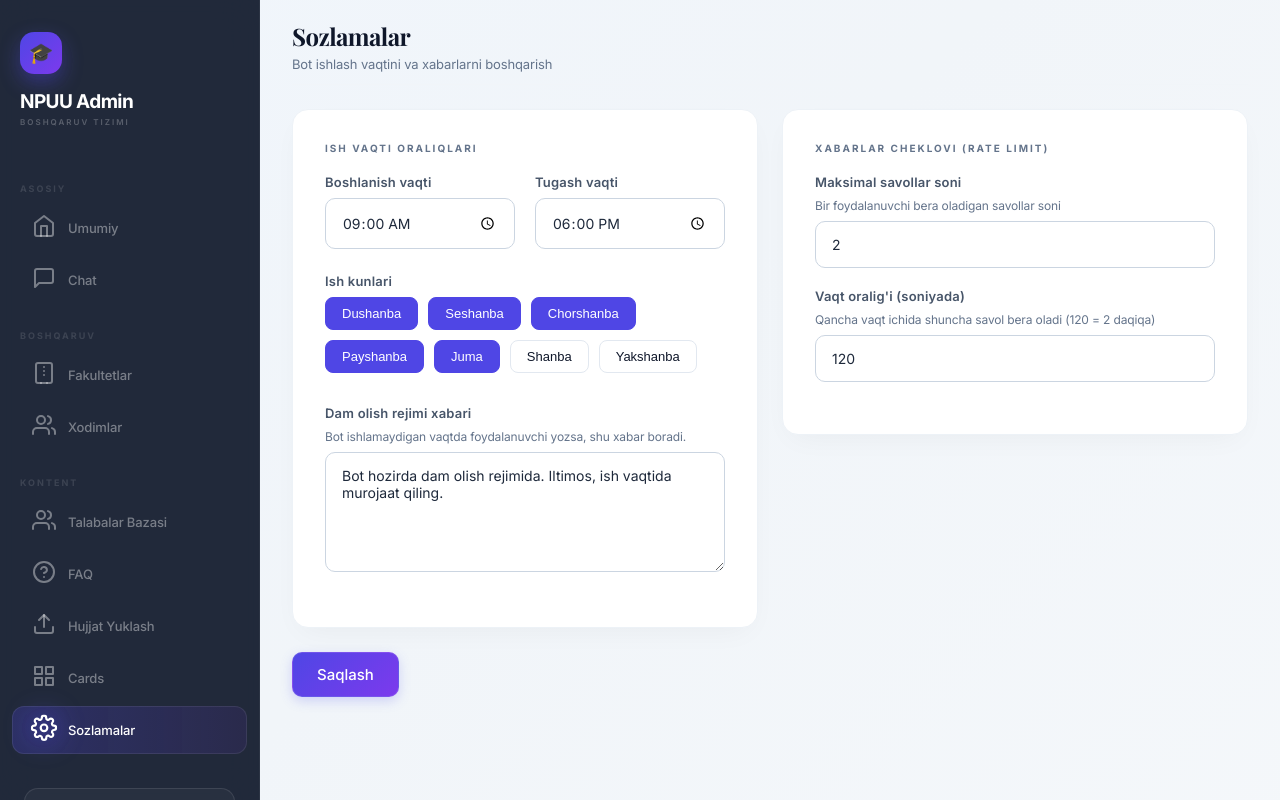
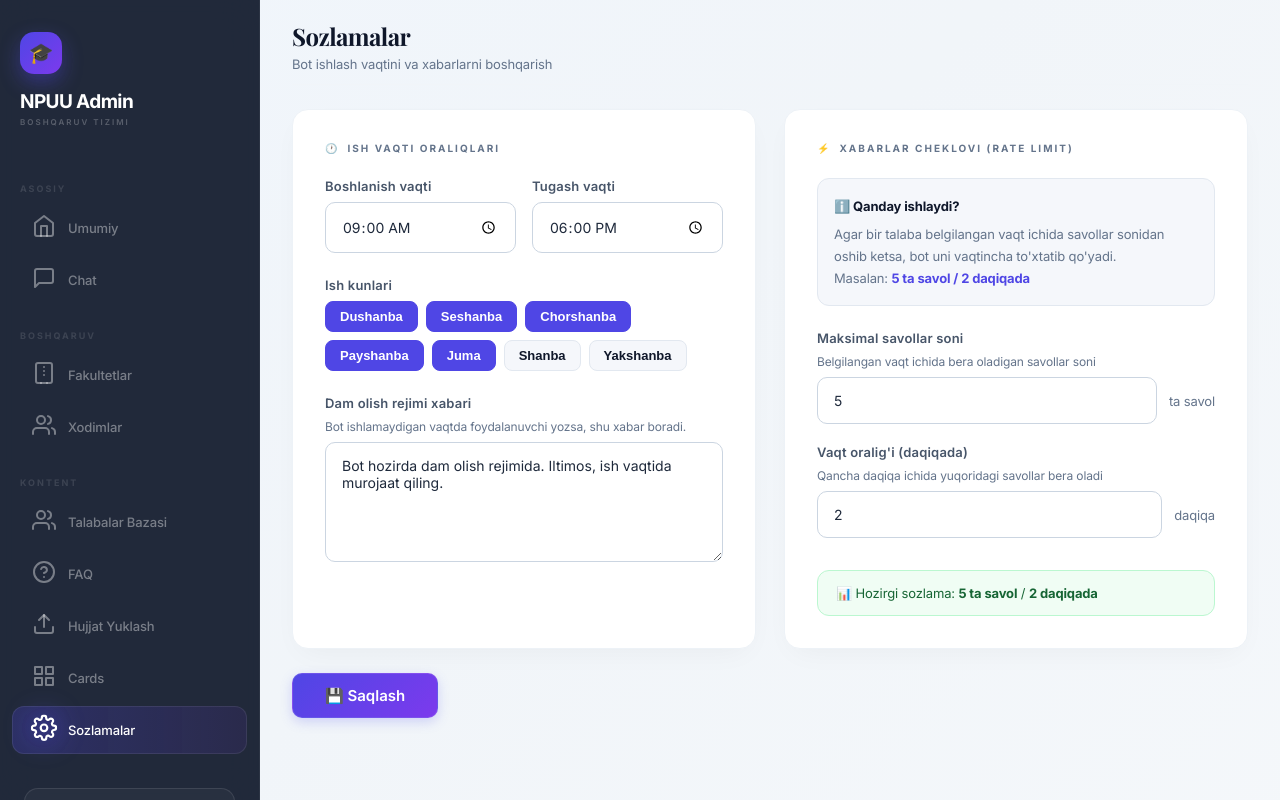
Before and after one commit to baron221/UzNPUU, a Next.js app in the folder admin-next/: page /admin/settings in a window 1280 px wide. Built offline with nearby package versions, Linux system fonts and the light colour scheme; no server answers; sample sign-in values are in the browser's storage.

Commit message:
feat: premium settings redesign, button renames, equal-height columns

```diff
--- a/admin-next/app/admin/allowed-students/page.tsx
+++ b/admin-next/app/admin/allowed-students/page.tsx
@@ -64,7 +64,7 @@ export default function AllowedStudentsPage() {
         </div>
       </div>
 
-      <div style={{ display: 'grid', gridTemplateColumns: '1fr 1fr', gap: 32, alignItems: 'start' }}>
+      <div style={{ display: 'grid', gridTemplateColumns: '1fr 1fr', gap: 32, alignItems: 'stretch' }}>
 
         {/* Upload column */}
         <section>
--- a/admin-next/app/admin/faculties/page.tsx
+++ b/admin-next/app/admin/faculties/page.tsx
@@ -52,9 +52,9 @@ export default function FacultiesPage() {
                     <td style={{ color:'var(--muted)' }}>{f.description || '—'}</td>
                     <td style={{ fontSize:12, color:'#4f46e5' }}>{f.telegram_group_name || f.telegram_group_id || '—'}</td>
                     <td><span className={`badge ${f.is_active ? 'badge-green' : 'badge-red'}`}>{f.is_active ? 'Faol' : 'Nofaol'}</span></td>
-                    <td style={{ display:'flex', gap:6 }}>
-                      <button className="btn btn-sm btn-blue" onClick={() => openEdit(f)}>Tahrir</button>
-                      <button className="btn btn-sm btn-red"  onClick={() => del(f.id)}>O&#39;chir</button>
+                    <td style={{ display:'flex', gap:8 }}>
+                      <button className="btn btn-sm btn-blue" onClick={() => openEdit(f)}>Tahrirlash</button>
+                      <button className="btn btn-sm btn-red"  onClick={() => del(f.id)}>O&#39;chirish</button>
                     </td>
                   </tr>
                 ))}
--- a/admin-next/app/admin/settings/page.tsx
+++ b/admin-next/app/admin/settings/page.tsx
@@ -18,8 +18,8 @@ export default function SettingsPage() {
     bot_end_time: '18:00',
     bot_work_days: '0,1,2,3,4',
     bot_offline_message: 'Bot hozirda dam olish rejimida. Iltimos, ish vaqtida murojaat qiling.',
-    rate_limit_requests: '2',
-    rate_limit_window: '120'
+    rate_limit_requests: '5',
+    rate_limit_window: '2'
   });
   const [loading, setLoading] = useState(true);
   const [saving, setSaving] = useState(false);
@@ -27,7 +27,13 @@ export default function SettingsPage() {
 
   useEffect(() => {
     getSettings().then(s => {
-      if (s) setForm(s);
+      if (s) {
+        // Convert seconds to minutes for display
+        setForm({
+          ...s,
+          rate_limit_window: String(Math.round(Number(s.rate_limit_window || 120) / 60))
+        });
+      }
     }).finally(() => setLoading(false));
   }, []);
 
@@ -35,7 +41,12 @@ export default function SettingsPage() {
     setSaving(true);
     setStatus('');
     try {
-      const res = await updateSettings(form);
+      // Convert minutes back to seconds before saving
+      const saveData = {
+        ...form,
+        rate_limit_window: String(Number(form.rate_limit_window || 2) * 60)
+      };
+      const res = await updateSettings(saveData);
       if (res.ok) setStatus('✅ Sozlamalar muvaffaqiyatli saqlandi!');
       else setStatus('❌ Saqlashda xatolik yuz berdi.');
     } catch {
@@ -65,12 +76,15 @@ export default function SettingsPage() {
         </div>
       </div>
 
-      <div style={{ display: 'grid', gridTemplateColumns: 'repeat(auto-fit, minmax(400px, 1fr))', gap: 24, alignItems: 'start', maxWidth: 1000 }}>
-        {/* --- LEFT CARD: WORKING HOURS --- */}
-        <div className="card">
-        <div className="section-title" style={{ marginBottom: 20 }}>Ish vaqti oraliqlari</div>
+      <div style={{ display: 'grid', gridTemplateColumns: '1fr 1fr', gap: 28, alignItems: 'start' }}>
 
-        <div style={{ display: 'grid', gridTemplateColumns: '1fr 1fr', gap: 20, marginBottom: 24 }}>
+        {/* LEFT CARD: WORKING HOURS */}
+        <div className="card" style={{ height: '100%', boxSizing: 'border-box' }}>
+          <div className="section-title" style={{ marginBottom: 24 }}>
+            <span style={{ marginRight: 8 }}>🕐</span>Ish vaqti oraliqlari
+          </div>
+
+          <div style={{ display: 'grid', gridTemplateColumns: '1fr 1fr', gap: 16, marginBottom: 24 }}>
             <div className="form-row" style={{ marginBottom: 0 }}>
               <label className="form-label">Boshlanish vaqti</label>
               <input
@@ -93,7 +107,7 @@ export default function SettingsPage() {
 
           <div className="form-row">
             <label className="form-label">Ish kunlari</label>
-          <div style={{ display: 'flex', flexWrap: 'wrap', gap: 10, marginTop: 8 }}>
+            <div style={{ display: 'flex', flexWrap: 'wrap', gap: 8, marginTop: 8 }}>
               {DAYS.map(day => {
                 const isActive = form.bot_work_days.split(',').includes(day.val);
                 return (
@@ -101,13 +115,13 @@ export default function SettingsPage() {
                     key={day.val}
                     onClick={() => toggleDay(day.val)}
                     style={{
-                    padding: '8px 16px',
+                      padding: '7px 14px',
                       borderRadius: '8px',
-                    border: `1px solid ${isActive ? 'var(--indigo)' : '#e2e8f0'}`,
-                    background: isActive ? 'var(--indigo)' : '#fff',
+                      border: `1.5px solid ${isActive ? 'var(--indigo)' : '#e2e8f0'}`,
+                      background: isActive ? 'var(--indigo)' : 'var(--bg)',
                       color: isActive ? '#fff' : 'var(--text)',
                       cursor: 'pointer',
-                    fontWeight: 500,
+                      fontWeight: 600,
                       fontSize: 13,
                       transition: 'all 0.2s'
                     }}
@@ -119,9 +133,9 @@ export default function SettingsPage() {
             </div>
           </div>
 
-        <div className="form-row" style={{ marginTop: 32 }}>
+          <div className="form-row" style={{ marginTop: 24 }}>
             <label className="form-label">Dam olish rejimi xabari</label>
-          <div className="form-desc" style={{ fontSize: 12, color: 'var(--muted)', marginBottom: 8 }}>
+            <div style={{ fontSize: 12, color: 'var(--muted)', marginBottom: 8 }}>
               Bot ishlamaydigan vaqtda foydalanuvchi yozsa, shu xabar boradi.
             </div>
             <textarea
@@ -131,33 +145,77 @@ export default function SettingsPage() {
               onChange={e => setForm({ ...form, bot_offline_message: e.target.value })}
             />
           </div>
-
         </div>
 
-        {/* --- RIGHT CARD: RATE LIMIT --- */}
-        <div className="card">
-          <div className="section-title" style={{ marginBottom: 20 }}>Xabarlar cheklovi (Rate Limit)</div>
+        {/* RIGHT CARD: RATE LIMIT */}
+        <div className="card" style={{ height: '100%', boxSizing: 'border-box' }}>
+          <div className="section-title" style={{ marginBottom: 24 }}>
+            <span style={{ marginRight: 8 }}>⚡</span>Xabarlar cheklovi (Rate Limit)
+          </div>
+
+          <div style={{
+            padding: '16px',
+            borderRadius: '12px',
+            background: 'var(--bg)',
+            border: '1px solid #e2e8f0',
+            marginBottom: 24,
+            fontSize: 13,
+            color: 'var(--muted)',
+            lineHeight: 1.7
+          }}>
+            <strong style={{ color: 'var(--text)', display: 'block', marginBottom: 6 }}>ℹ️ Qanday ishlaydi?</strong>
+            Agar bir talaba belgilangan vaqt ichida savollar sonidan oshib ketsa, bot uni vaqtincha to'xtatib qo'yadi.
+            <br />Masalan: <strong style={{ color: 'var(--indigo)' }}>5 ta savol / 2 daqiqada</strong>
+          </div>
 
           <div className="form-row">
             <label className="form-label">Maksimal savollar soni</label>
-            <div className="form-desc" style={{ fontSize: 12, color: 'var(--muted)', marginBottom: 8 }}>Bir foydalanuvchi bera oladigan savollar soni</div>
+            <div style={{ fontSize: 12, color: 'var(--muted)', marginBottom: 8 }}>
+              Belgilangan vaqt ichida bera oladigan savollar soni
+            </div>
+            <div style={{ display: 'flex', alignItems: 'center', gap: 12 }}>
               <input
                 type="number"
                 className="form-inp"
-              value={form.rate_limit_requests || '2'}
+                min={1}
+                max={100}
+                value={form.rate_limit_requests || '5'}
                 onChange={e => setForm({ ...form, rate_limit_requests: e.target.value })}
+                style={{ flex: 1 }}
               />
+              <span style={{ fontSize: 13, color: 'var(--muted)', whiteSpace: 'nowrap' }}>ta savol</span>
+            </div>
           </div>
 
           <div className="form-row">
-            <label className="form-label">Vaqt oralig'i (soniyada)</label>
-            <div className="form-desc" style={{ fontSize: 12, color: 'var(--muted)', marginBottom: 8 }}>Qancha vaqt ichida shuncha savol bera oladi (120 = 2 daqiqa)</div>
+            <label className="form-label">Vaqt oralig'i (daqiqada)</label>
+            <div style={{ fontSize: 12, color: 'var(--muted)', marginBottom: 8 }}>
+              Qancha daqiqa ichida yuqoridagi savollar bera oladi
+            </div>
+            <div style={{ display: 'flex', alignItems: 'center', gap: 12 }}>
               <input
                 type="number"
                 className="form-inp"
-              value={form.rate_limit_window || '120'}
+                min={1}
+                max={60}
+                value={form.rate_limit_window || '2'}
                 onChange={e => setForm({ ...form, rate_limit_window: e.target.value })}
+                style={{ flex: 1 }}
               />
+              <span style={{ fontSize: 13, color: 'var(--muted)', whiteSpace: 'nowrap' }}>daqiqa</span>
+            </div>
+          </div>
+
+          <div style={{
+            marginTop: 32,
+            padding: '14px 18px',
+            borderRadius: '12px',
+            background: '#f0fdf4',
+            border: '1px solid #bbf7d0',
+            fontSize: 13,
+            color: '#166534'
+          }}>
+            📊 Hozirgi sozlama: <strong>{form.rate_limit_requests || '5'} ta savol</strong> / <strong>{form.rate_limit_window || '2'} daqiqada</strong>
           </div>
         </div>
       </div>
@@ -167,11 +225,21 @@ export default function SettingsPage() {
           className="btn btn-primary"
           onClick={handleSave}
           disabled={saving}
-          style={{ padding: '12px 24px', fontSize: 15, fontWeight: 500 }}
+          style={{ padding: '12px 32px', fontSize: 15, fontWeight: 600 }}
         >
-          {saving ? 'Saqlanmoqda...' : 'Saqlash'}
+          {saving ? 'Saqlanmoqda...' : '💾 Saqlash'}
         </button>
-        {status && <div style={{ fontSize: 14, fontWeight: 500, color: status.startsWith('✅') ? '#10b981' : '#ef4444' }}>{status}</div>}
+        {status && (
+          <div style={{
+            fontSize: 14, fontWeight: 500,
+            color: status.startsWith('✅') ? '#10b981' : '#ef4444',
+            padding: '10px 16px',
+            borderRadius: '10px',
+            background: status.startsWith('✅') ? '#ecfdf5' : '#fff1f2'
+          }}>
+            {status}
+          </div>
+        )}
       </div>
     </>
   );
--- a/admin-next/app/admin/upload/page.tsx
+++ b/admin-next/app/admin/upload/page.tsx
@@ -82,7 +82,7 @@ export default function UploadPage() {
         </div>
       </div>
 
-      <div className="grid" style={{ display: 'grid', gridTemplateColumns: '1fr 1fr', gap: 32, alignItems: 'start' }}>
+      <div style={{ display: 'grid', gridTemplateColumns: '1fr 1fr', gap: 32, alignItems: 'stretch' }}>
 
         {/* Upload Column */}
         <section>
--- a/admin-next/app/admin/users/page.tsx
+++ b/admin-next/app/admin/users/page.tsx
@@ -63,7 +63,7 @@ export default function UsersPage() {
                       </div>
                     </td>
                     <td><span className={`badge ${u.is_active ? 'badge-green' : 'badge-red'}`}>{u.is_active ? 'Faol' : 'Nofaol'}</span></td>
-                    <td><button className="btn btn-sm btn-red" onClick={async () => { if (confirm("O'chirasizmi?")) { await deleteUser(u.id); load(); } }}>O&#39;chir</button></td>
+                    <td><button className="btn btn-sm btn-red" onClick={async () => { if (confirm("O'chirasizmi?")) { await deleteUser(u.id); load(); } }}>O&#39;chirish</button></td>
                   </tr>
                 ))}
             </tbody>
```
Lines whose indentation alone changed are shown as unchanged.
